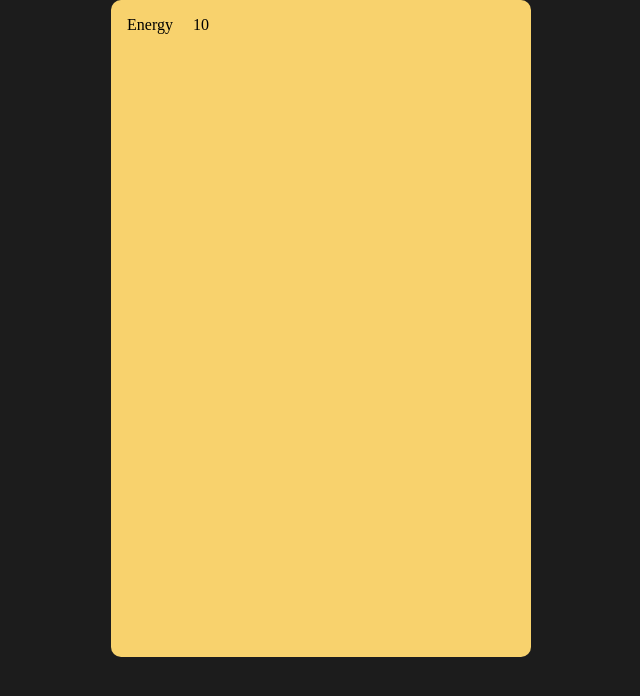
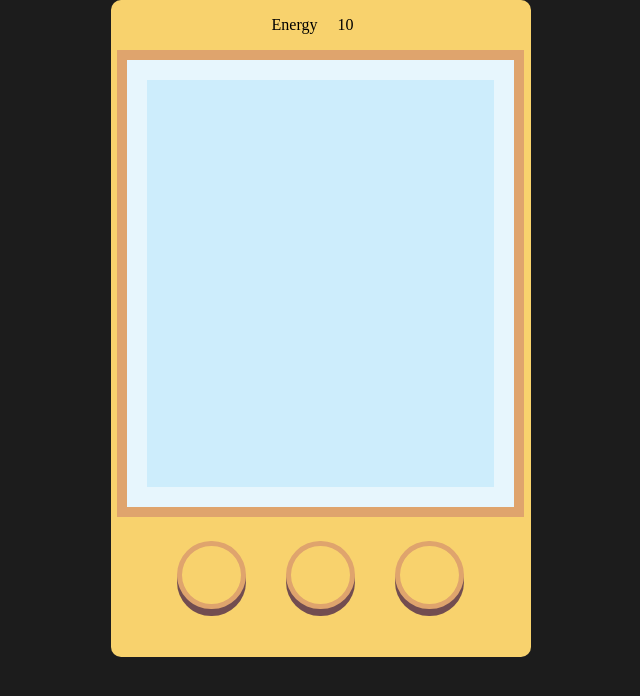
Before and after one commit to AniaPiWo/tamagotchi, a plain HTML site: page index.html in a window 1280 px wide. Shown: the whole page, without its empty margins (319-959 px from the left). Drawn offline with Linux system fonts and the light colour scheme.

Commit message:
Create console frame

```diff
--- a/index.html
+++ b/index.html
@@ -8,8 +8,13 @@
   <body>
     <div class="gameBoy">
       <p class="bar">Energy <span class="health" /></p>
+      <div class="gameBoy__screenBox"></div>
+      <div class="gameBoy__buttonBox">
+        <button class="gameBoy__button eat"></button>
+        <button class="gameBoy__button sleep"></button>
+        <button class="gameBoy__button play"></button>
+      </div>
     </div>
-
     <script src="./app.js" type="module"></script>
   </body>
 </html>
--- a/styles.css
+++ b/styles.css
@@ -20,9 +20,42 @@ body {
 }
 
 .gameBoy {
+  display: flex;
+  flex-direction: column;
+  justify-content: flex-end;
+  align-items: center;
   max-width: 420px;
   background: #f8d26d;
   border-radius: 10px;
   margin: 0 auto;
   height: 657px;
+  padding-left: 6px;
+  padding-right: 7px;
 }
+
+.gameBoy__screenBox {
+  width: 100%;
+  height: 477px;
+  margin-left: 6px;
+  margin-right: 7px;
+  background: #cdedfc;
+  border: 10px solid #dfa46d;
+  box-shadow: inset 0px 0px 0px 20px #e7f6fd;
+}
+
+.gameBoy__buttonBox {
+  display: flex;
+  gap: 40.82px;
+  justify-content: center;
+}
+
+.gameBoy__button {
+  width: 68.18px;
+  height: 68.06px;
+  border-radius: 50%;
+  border: 5px solid #dfa46d;
+  box-shadow: 0px 7px 0px #724d50;
+  background: #f8d26d;
+  margin-top: 24px;
+  margin-bottom: 47.94px;
+}
```
